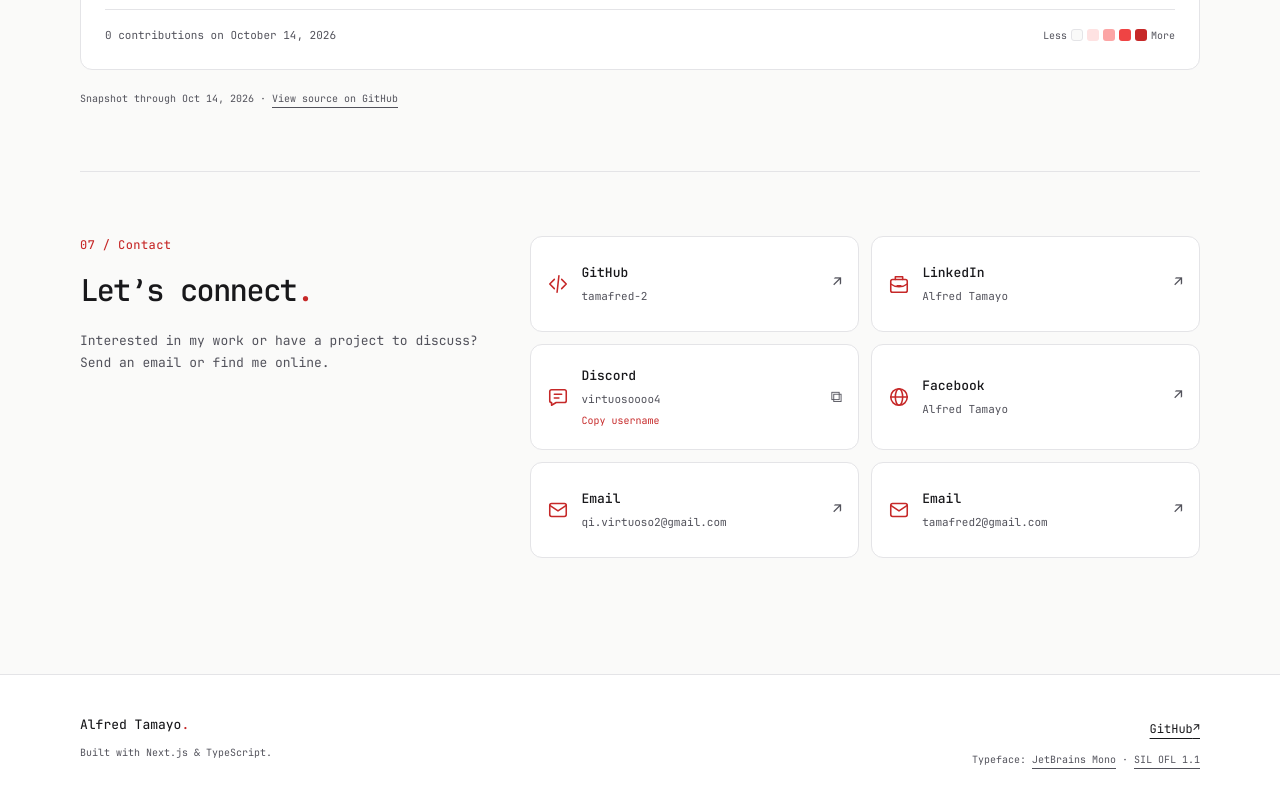
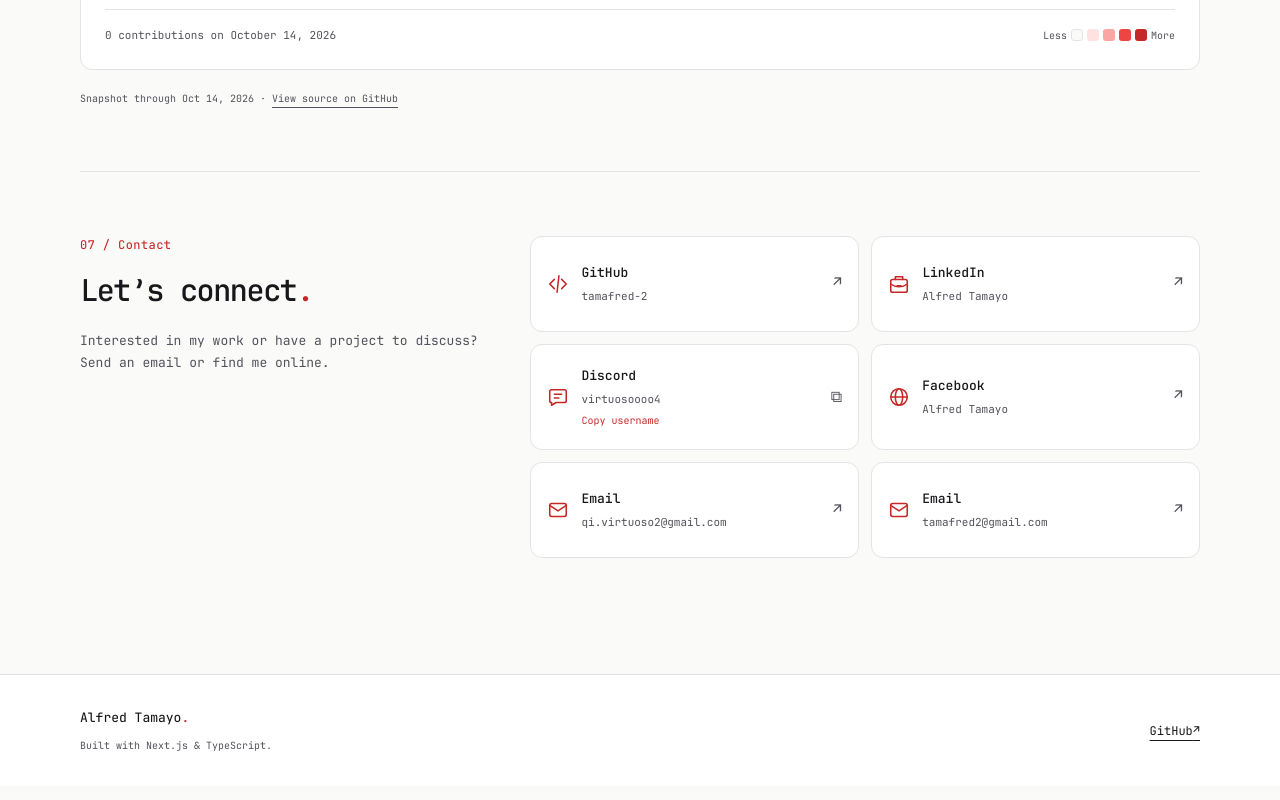
Before and after one commit to tamafred-2/tamafred-2.github.io, a Next.js app: page / in a window 1280 px wide. Shown: the part 6180-6980 px from the top of the page. Built offline with nearby package versions, Linux system fonts and the light colour scheme.

Commit message:
Remove optional footer font credit

```diff
--- a/components/footer.tsx
+++ b/components/footer.tsx
@@ -15,11 +15,6 @@ export function Footer() {
           <a href={profile.githubUrl}>
             GitHub <span aria-hidden="true">↗</span>
           </a>
-          <p>
-            Typeface:{" "}
-            <a href="https://www.jetbrains.com/lp/mono/">JetBrains Mono</a> ·{" "}
-            <a href="/fonts/OFL.txt">SIL OFL 1.1</a>
-          </p>
         </div>
       </div>
     </footer>
```
Also changed, not shown: 3 other files (tests, documents, lock files or other folders).
